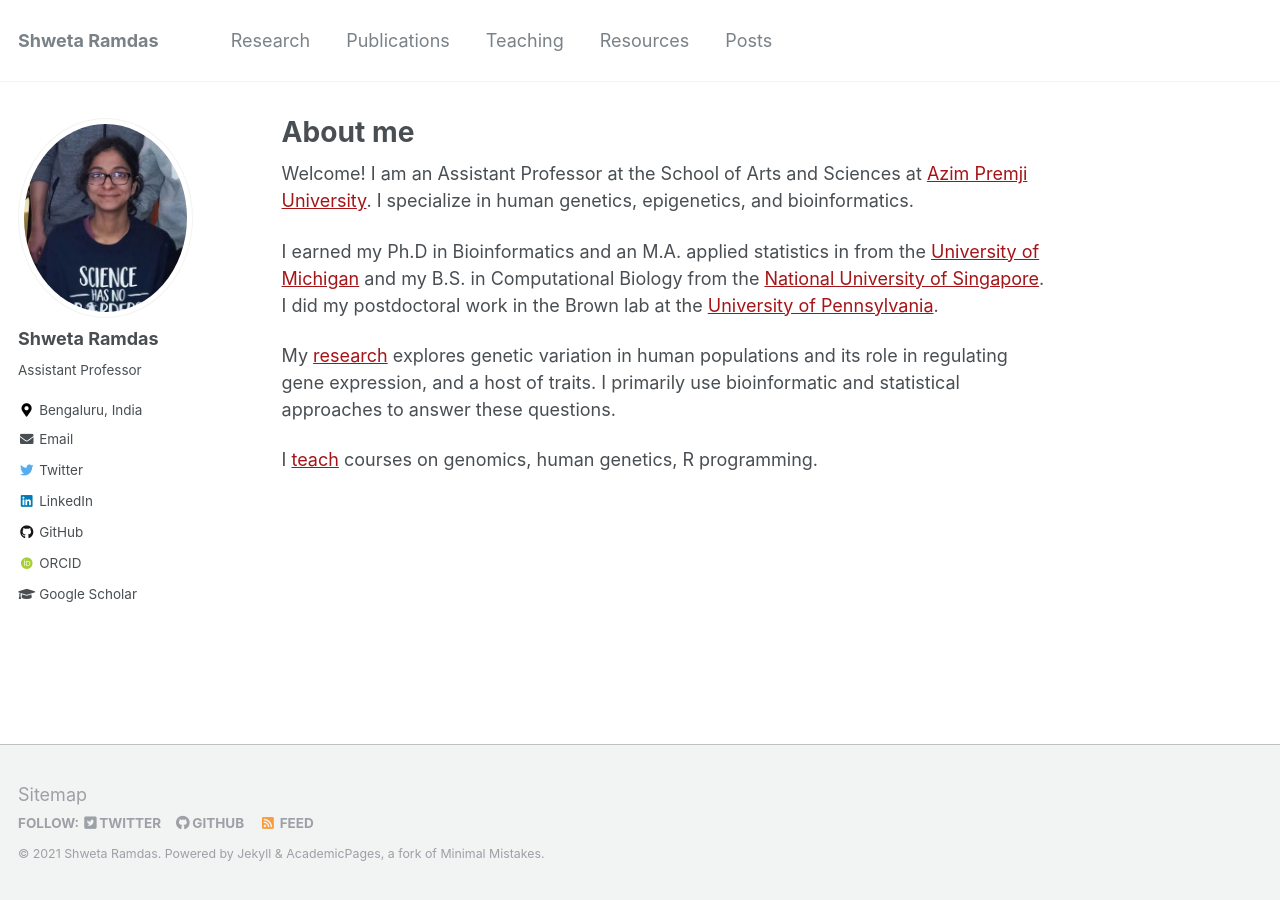
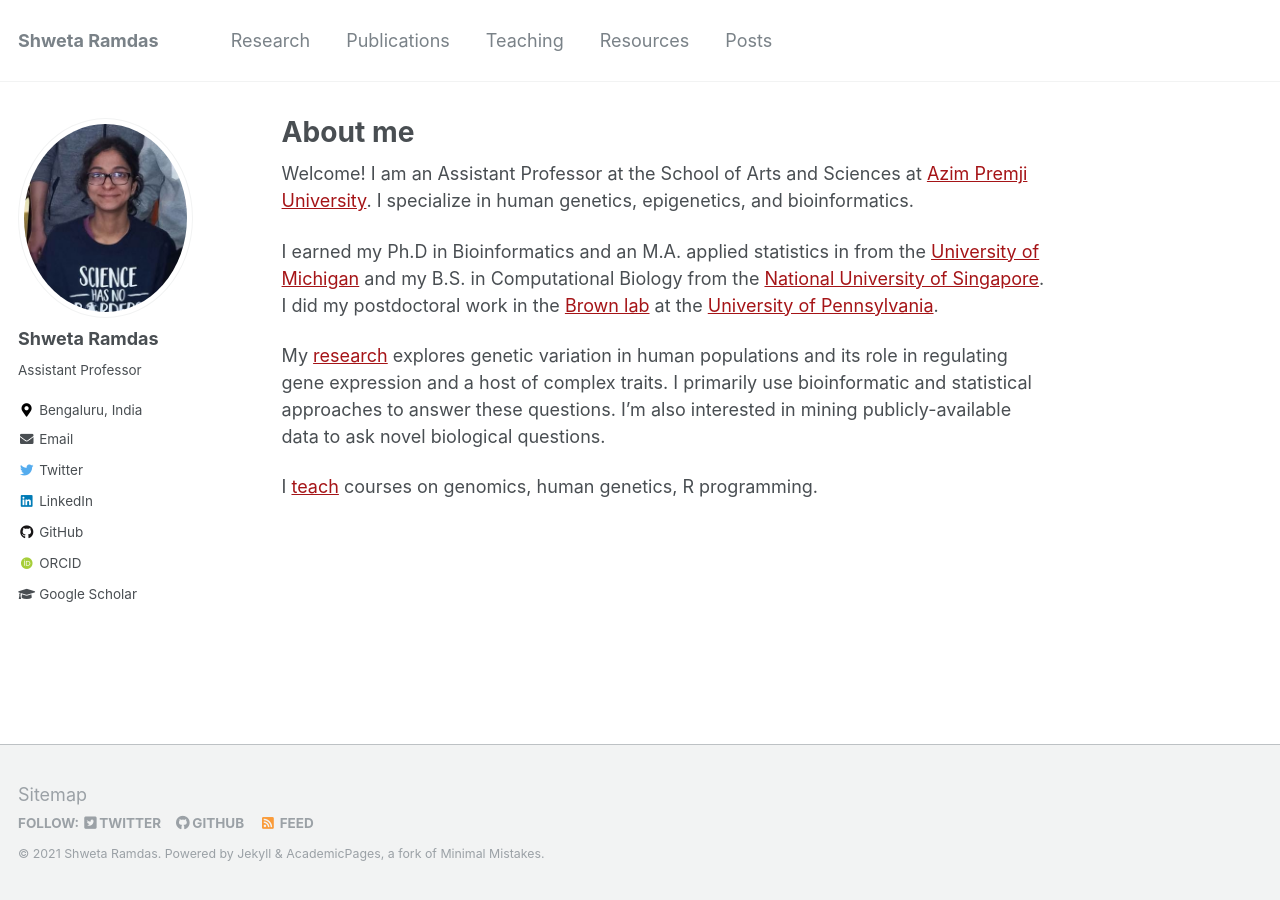
Before and after one commit to shwetaramdas/shwetaramdas.github.io, a Jekyll site: the page built from _pages/about.md, in a window 1280 px wide. Built offline with Jekyll 4.4.1, drawn with Linux system fonts in a browser that asks for light colours; some web fonts are replaced.

Commit message:
Update about.md

```diff
--- a/_pages/about.md
+++ b/_pages/about.md
@@ -14,8 +14,8 @@ in human genetics, epigenetics, and bioinformatics.
 
 I earned my Ph.D in Bioinformatics and an M.A. applied statistics in  from the
 [University of Michigan](https://www.umich.edu/) and my
-B.S. in Computational Biology from the [National University of Singapore](https://www.nus.edu.sg/). I did my postdoctoral work in the Brown lab at the [University of Pennsylvania](https://www.upenn.edu).
+B.S. in Computational Biology from the [National University of Singapore](https://www.nus.edu.sg/). I did my postdoctoral work in the [Brown lab](https://www.med.upenn.edu/brownlab/) at the [University of Pennsylvania](https://www.upenn.edu).
 
-My [research](research) explores genetic variation in human populations and its role in regulating gene expression, and a host of traits. I primarily use bioinformatic and statistical approaches to answer these questions.
+My [research](research) explores genetic variation in human populations and its role in regulating gene expression and a host of complex traits. I primarily use bioinformatic and statistical approaches to answer these questions. I'm also interested in mining publicly-available data to ask novel biological questions.
 
 I [teach](teaching) courses on genomics, human genetics, R programming.
```
